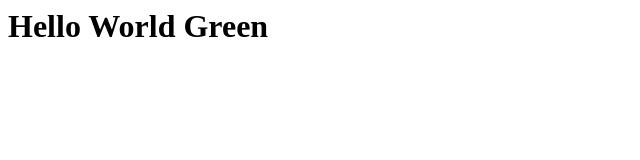
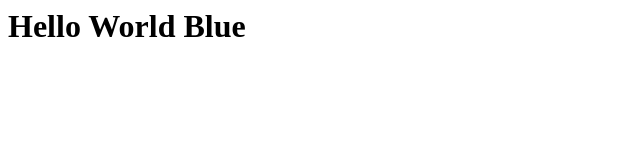
Before and after one commit to bdhakad/express-hello-world, a website: page cloudfront/index.html in a window 1280 px wide. Shown: the full height of the page, 0-640 px from the left. Drawn offline with Linux system fonts and the light colour scheme.

Commit message:
update circle ci yml file

```diff
--- a/cloudfront/index.html
+++ b/cloudfront/index.html
@@ -1,5 +1,5 @@
 <html>
 <body>
-  <h1>Hello World Green</h1>
+  <h1>Hello World Blue</h1>
 </body>
 </html>
```
Also changed, not shown: .circleci/config.yml, 1 other file.
